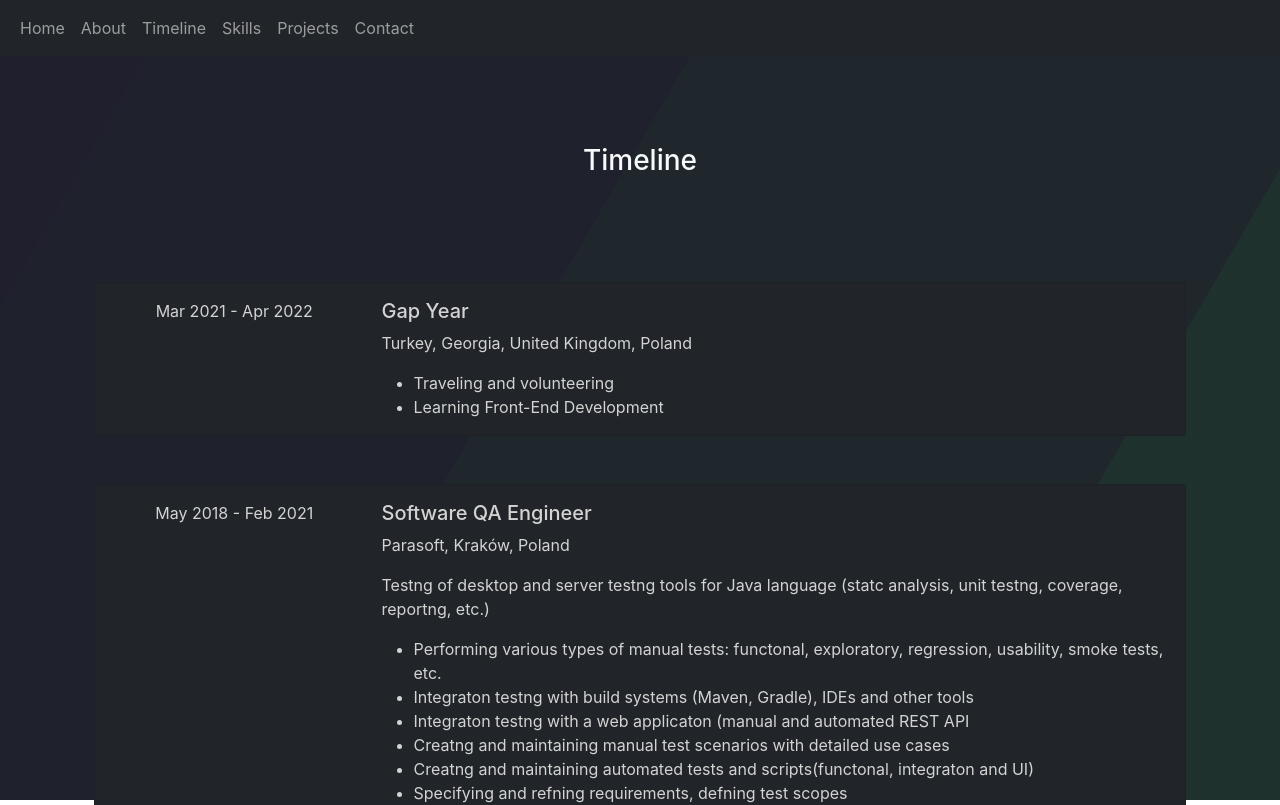
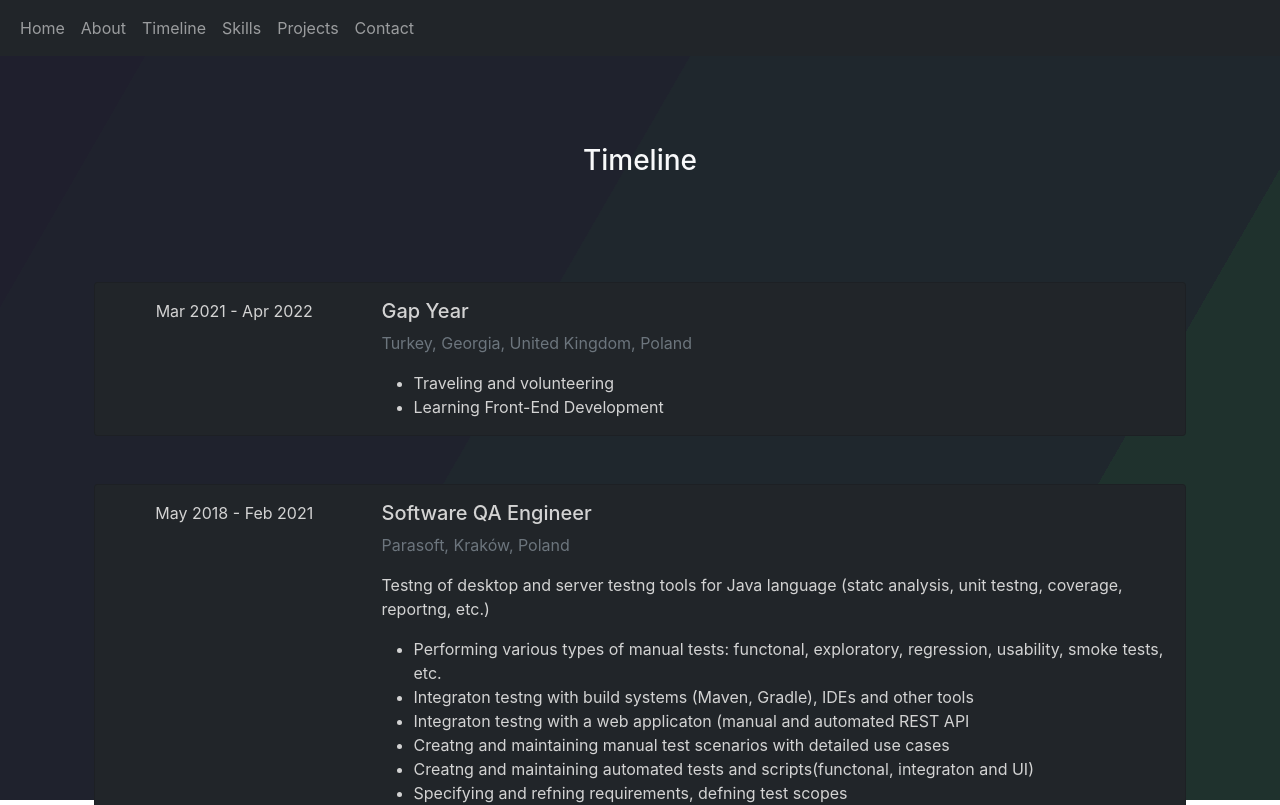
Before and after one commit to agnKomorowska/personal-website, a React (Create React App) app: page /timeline in a window 1280 px wide. Shown: the top 805 px of the page. Built offline with nearby package versions, Linux system fonts and the light colour scheme.

Commit message:
add muted text

```diff
--- a/src/components/timeline/Item.js
+++ b/src/components/timeline/Item.js
@@ -31,7 +31,7 @@
                 </div>
                 <div className="col-12 col-md-9 text-start">
                     <h5 className="text-center text-md-start">{props.title}</h5>
-                    <p className="text-center text-md-start">{props.company}, {props.city}, {props.country}</p>
+                    <p className="text-center text-md-start text-muted">{props.company}, {props.city}, {props.country}</p>
                     <p>{sDescription}</p>
                     <ul>
                         {listItems}
```
